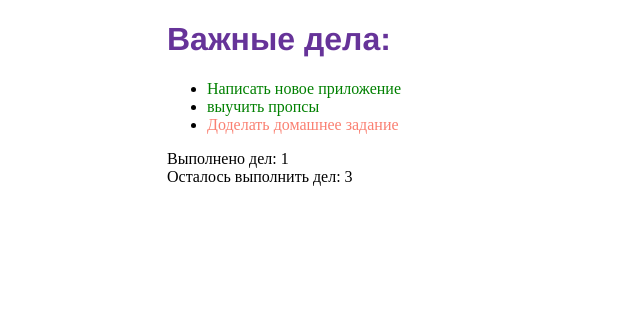
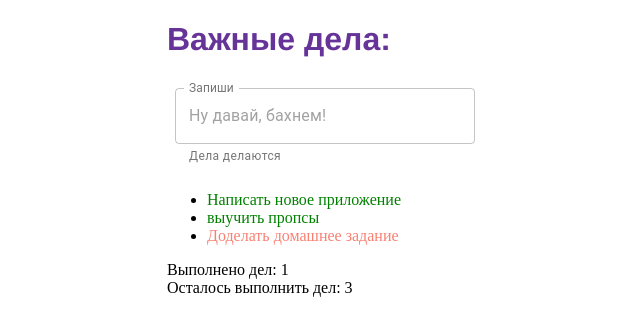
Before and after one commit to bessik1234/App, a React (Create React App) app: page / in a window 1280 px wide. Shown: the top 336 px of the page, without its empty margins (323-963 px from the left). Built offline with nearby package versions, Linux system fonts and the light colour scheme; the HTML template or start-up script is replaced by a standard one.

Commit message:
instal material ui

```diff
--- a/package.json
+++ b/package.json
@@ -36,6 +36,7 @@
     ]
   },
   "devDependencies": {
+    "@material-ui/core": "^4.11.4",
     "classnames": "^2.3.1"
   }
 }
--- a/src/App.js
+++ b/src/App.js
@@ -2,8 +2,10 @@ import React from 'react';
 import InputItem from './components/InputItem/InputItem';
 import ItemList from './components/ItemList/ItemList';
 import Footer from './components/Footer/Footer';
+import Input from './components/Input/Input';
 import styles from './App.module.css';
 import { isDOMComponent } from 'react-dom/test-utils';
+
 
 const App = () => {
 
@@ -26,6 +28,7 @@ const App = () => {
   return(
   <div className={styles.wrap}>
   <h1 className={styles.title}> Важные дела: </h1>
+  <Input />
   <InputItem items={items} />
   <ItemList doneItem={1}/>
   <Footer count={3} />
--- /dev/null
+++ b/src/components/Input/Input.js
@@ -0,0 +1,22 @@
+import React from 'react';
+import styles from './Input.module.css';
+import TextField from '@material-ui/core/TextField';
+
+const Input = () => (<div >
+<TextField
+  id="outlined-full-width"
+  label="Запиши"
+  style={{ margin: 8 }}
+  placeholder="Ну давай, бахнем!"
+  helperText="Дела делаются"
+  fullWidth
+  margin="normal"
+  InputLabelProps={{
+    shrink: true,
+  }}
+  variant="outlined"
+  />
+    </div>
+);
+
+export default Input;
--- /dev/null
+++ b/src/components/Input/Input.module.css
@@ -0,0 +1,3 @@
+.title{
+    font-size: 30px;
+}
```
